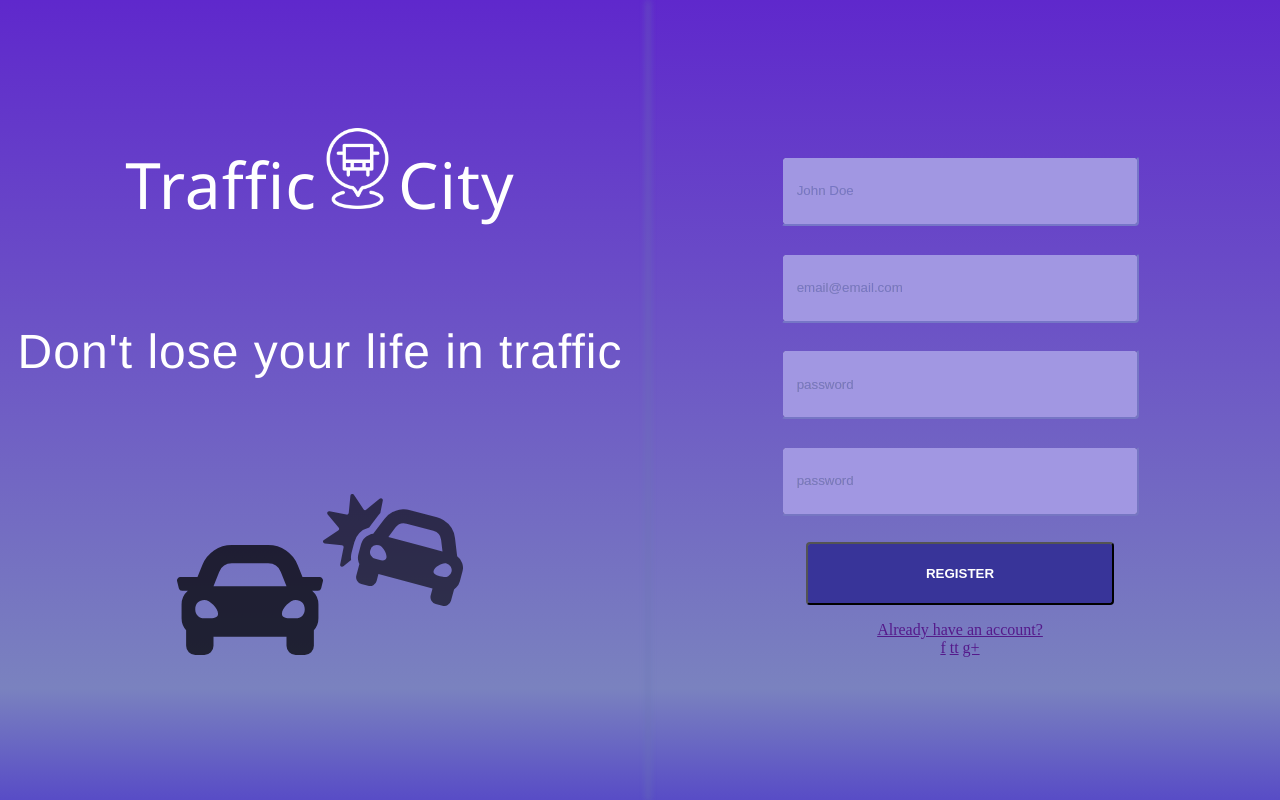
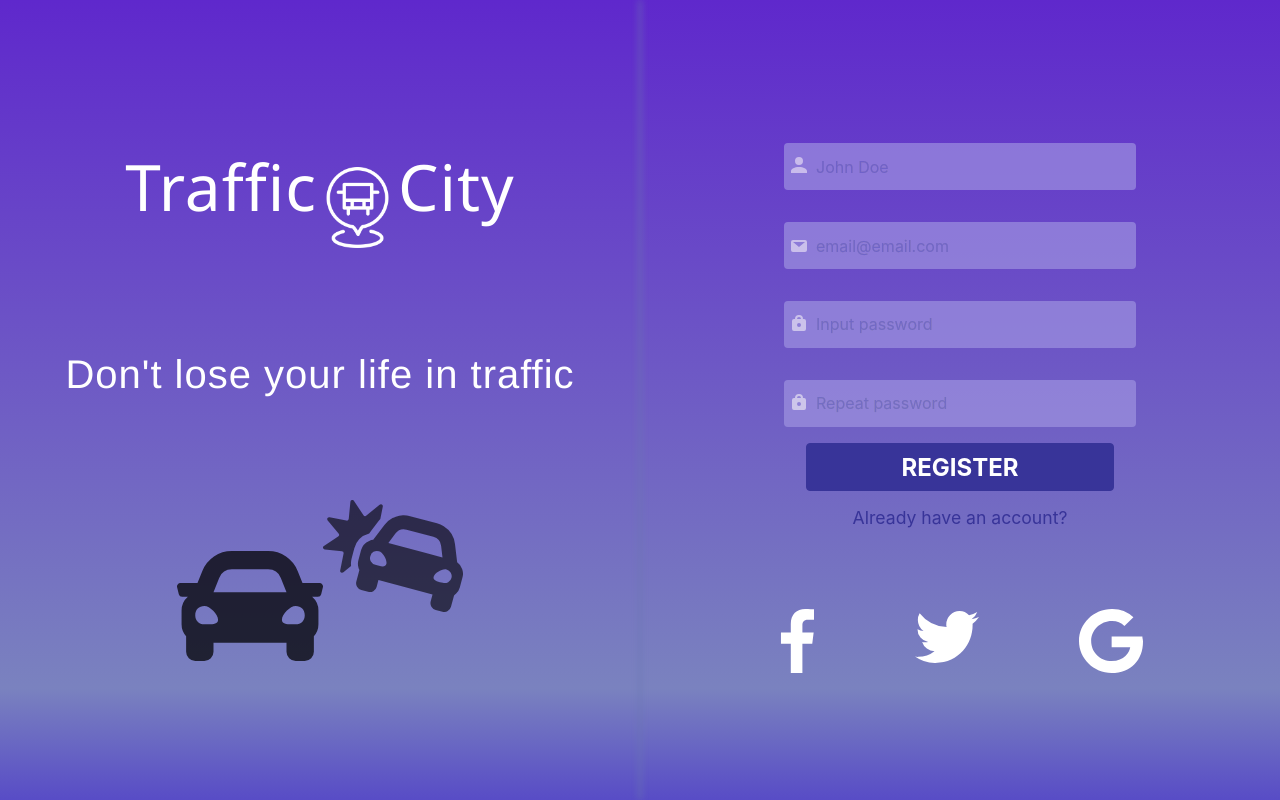
Before and after one commit to Meghtar/PAI, a PHP site: page /Views/index.html in a window 1280 px wide. Run offline with PHP 8.4, Linux system fonts and the light colour scheme.

Commit message:
Added basic styling, finishing register page

```diff
--- a/Public/css/style.css
+++ b/Public/css/style.css
@@ -3,7 +3,6 @@ body {
     left: 0;
     width: 100%;
     min-height: 100%;
-
 }
 
 .container {
@@ -19,7 +18,7 @@ body {
     display: flex;
     flex-direction: row;
     justify-content: center;
-    margin-top: 18%;
+    margin-top: 15%;
 }
 
 .car-solid-img {
@@ -31,15 +30,14 @@ body {
     opacity: 0.78;
 }
 
-.logo { /* correct spacing and separate image*/
+.logo {
     font-size: 4em;
     letter-spacing: 1px;
     font-family: 'Segoe UI', Tahoma, Geneva, Verdana, sans-serif;
-    margin-top: 20%;
 }
 
-.slogan { /* correct spacing */
-    font-size: 3em;
+.slogan {
+    font-size: 2.5em;
     font-family: 'Franklin Gothic Medium', 'Arial Narrow', Arial, sans-serif;
     letter-spacing: 1px;
     margin-top: 15%;
@@ -59,6 +57,8 @@ body {
 .logopart {
     left: 0;
     background: inherit;
+    display: flex;
+    flex-direction: column;
 }
 
 .panel {
@@ -82,39 +82,87 @@ body {
 .have-account {
     display: inherit;
     text-align: left;
+    opacity: 1;
+    align-self: center;
+    margin-top: 6em;
+}
+
+.have-account > a {
     letter-spacing: 0;
     color: #383499;
-    opacity: 1;
-    align-self: center;
-    margin-top: 1em;
+    font-size: 1.1em;
 }
 
-.panel > form {
+.panel > .tmpname > form {
     display: flex;
     flex-direction: column;
     width: 60%;
     align-self: center;
 }
 
-.normal_button { /* TODO: maybe class is not needed, bigger font*/
-    background: #383499 0% 0% no-repeat padding-box;
-    border-radius: 4px;
-    margin-top: 1em;
-    height: 63px;
+.tmpname {
+    display: flex;
+    flex-direction: column;
+}
+
+.tmpname > form > .btn {
     width: 80%;
     align-self: center;
-    color: white;
+    min-height: 17%;
+    background: #383499;
+    border-color: #383499;
+    font-size: 1.5em;
     font-weight: bold;
 }
 
-.panel > form > input { /* TODO: move line higher, add icons, change color */
+.panel > .tmpname > form > input { /* TODO: add line below text */
     mix-blend-mode: lighten;
     opacity: 0.65;
-    background: #A197E2 0% 0% no-repeat padding-box;
+    background: #A197E2 0% 0% no-repeat;
+    border: transparent;
     border-radius: 4px;
-    opacity: 1;
     margin: 1em;
-    height: 64px;
+    min-height: 16.6%;
     color: white;
+    font-size: 1em;
     padding-left: 1em;
 }
+
+.social {
+    margin-top: 12%;
+}
+
+.social > a {
+    box-sizing: content-box;
+    padding: 0 3em 0 3em;
+}
+
+#name-input {
+    background-image: url(../img/Profile.svg);
+    background-position: 2% 45%;
+    padding-left: 2em;
+}
+
+#email-input {
+    background-image: url(../img/Messages.svg);
+    background-position: 2% 50%;
+    padding-left: 2em;
+}
+
+#password-input {
+    background-image: url(../img/Lock.svg);
+    background-position: 2% 45%;
+    padding-left: 2em;
+}
+
+.logo > img {
+    margin-top: 0.4em;
+}
+
+/*
+TODO:
+clean up
+change tmpname class name
+add line below text in inputbox
+add responsive design
+*/
--- a/Views/index.html
+++ b/Views/index.html
@@ -2,13 +2,14 @@
 <head>
     <meta charset="UTF-8">
     <link rel="Stylesheet" type="text/css" href="../Public/css/style.css" />
+    <link rel="stylesheet" href="https://stackpath.bootstrapcdn.com/bootstrap/4.4.1/css/bootstrap.min.css" integrity="sha384-Vkoo8x4CGsO3+Hhxv8T/Q5PaXtkKtu6ug5TOeNV6gBiFeWPGFN9MuhOf23Q9Ifjh" crossorigin="anonymous">
     <title>TrafficOCity</title>
 </head>
 <body>
 <div class="container">
     <div class="split logopart">
         <div class="logo">
-            Traffic<img src="../Public/img/placeholder.png">City <!--TODO: place image lower and get svg-->
+            Traffic<img src="../Public/img/placeholder.png">City
         </div>
         <div class="slogan">Don't lose your life in traffic</div>
         <div class="cars-box">
@@ -17,20 +18,22 @@
         </div>
     </div>
     <div class="split panel">
-        <form>
-            <input name="name" type="text" placeholder="John Doe">
-            <input name="email" type="text" placeholder="email@email.com">
-            <input name="password" type="password" placeholder="password">
-            <input name="repeated_password" type="password" placeholder="password">
-            <button type="submit" class="normal_button">REGISTER</button>
-        </form>
+        <div class="tmpname">
+            <form>
+                <input name="name" type="text" placeholder="John Doe" id="name-input">
+                <input name="email" type="text" placeholder="email@email.com" id="email-input">
+                <input name="password" type="password" placeholder="Input password" id="password-input">
+                <input name="repeated_password" type="password" placeholder="Repeat password" id="password-input">
+                <button type="submit" class="btn btn-primary">REGISTER</button>
+            </form>
+        </div>
         <div class="have-account">
             <a href="">Already have an account?</a>
         </div>
         <div class="social">
-            <a href="">f</a>
-            <a href="">tt</a>
-            <a href="">g+</a>
+            <a href=""><img src="../Public/img/Facebook.svg"></a>
+            <a href=""><img src="../Public/img/Twitter.svg"></a>
+            <a href=""><img src="../Public/img/Google plus.svg"></a>
         </div>
     </div>
     <div class="midline"></div>
```
Also changed, not shown: Public/img/Facebook.svg (added), Public/img/Google plus.svg (added), Public/img/Lock.svg (added), Public/img/Messages.svg (added), Public/img/Profile.svg (added), Public/img/Twitter.svg (added).
